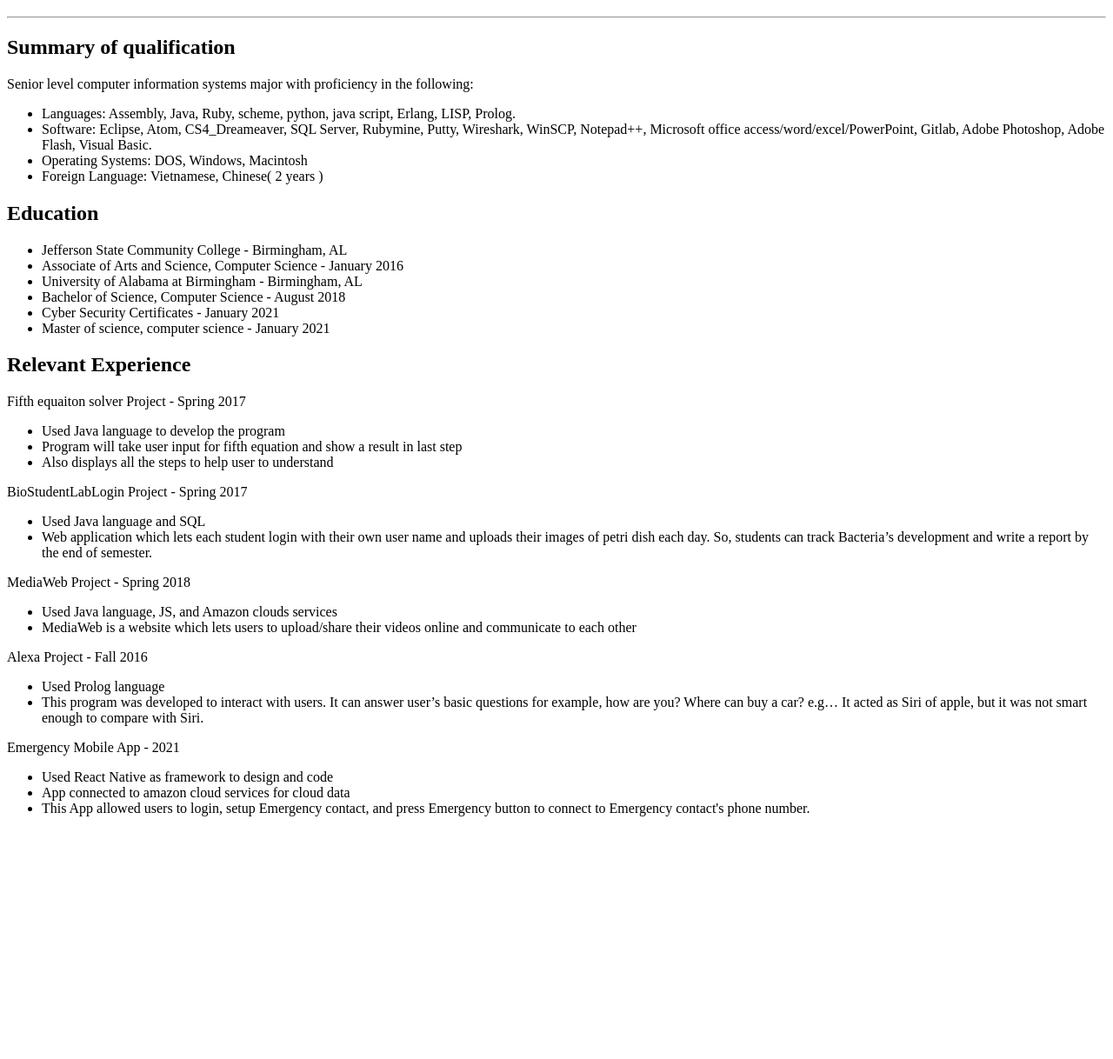
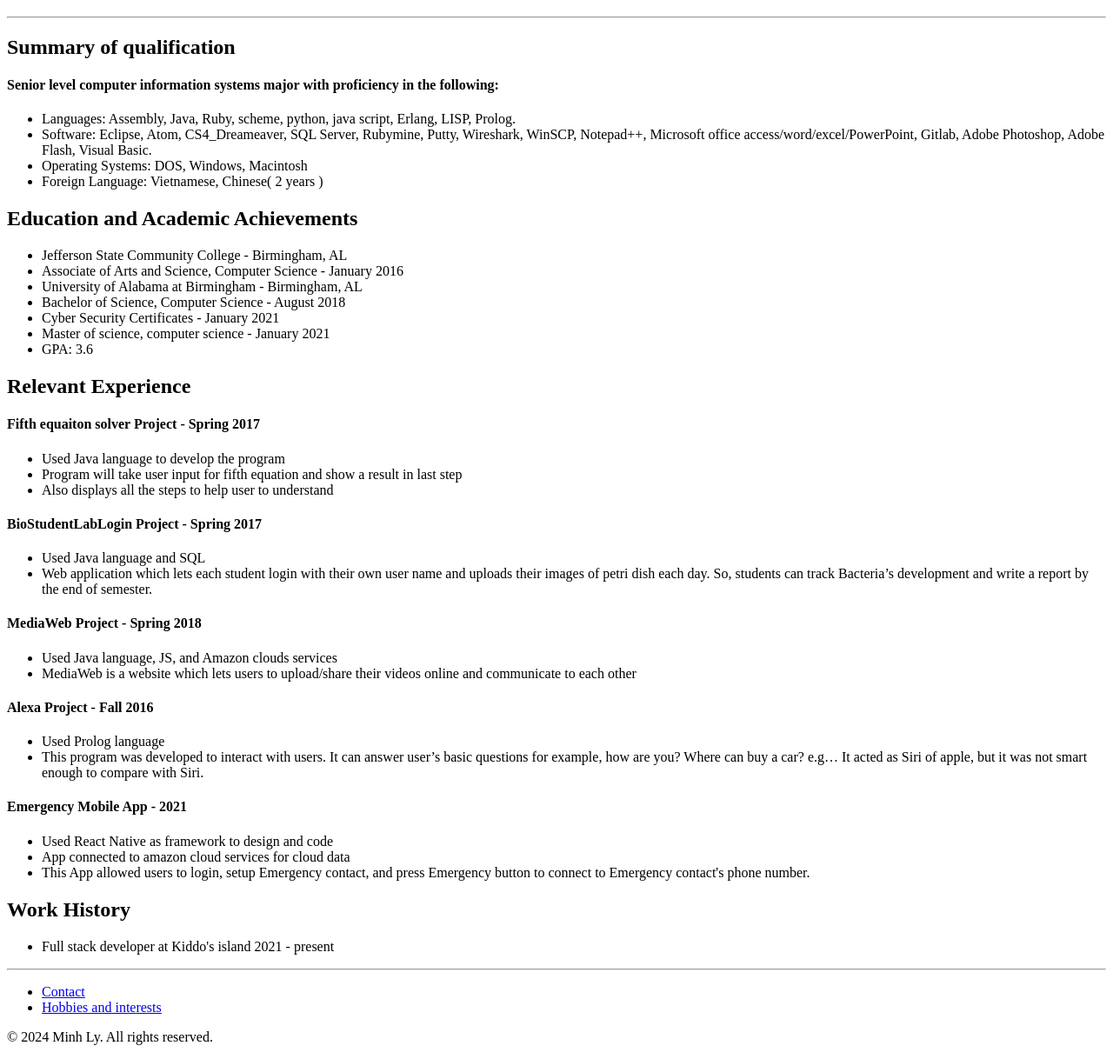
Before and after one commit to minhleeit/Minh-Ly-Porfolio, a plain HTML site: page index.html in a window 1280 px wide. Shown: the part 61-1279 px from the top of the page at 87% size. Before the commit the page ends 1016 px from the top, so only its background shows below. Drawn offline with Linux system fonts and the light colour scheme.

Commit message:
Add files via upload

```diff
--- a/index.html
+++ b/index.html
@@ -13,15 +13,15 @@
 
         <h2>Summary of qualification</h2>
 
-            <P>Senior level computer information systems major with proficiency in the following:
+            <h4>Senior level computer information systems major with proficiency in the following:</h4>
                 <ul>
                     <li>Languages: Assembly, Java, Ruby, scheme, python, java script, Erlang, LISP, Prolog.</li>
                     <li>Software: Eclipse, Atom, CS4_Dreameaver, SQL Server, Rubymine, Putty, Wireshark, WinSCP, Notepad++, Microsoft office access/word/excel/PowerPoint, Gitlab, Adobe Photoshop, Adobe Flash, Visual Basic.</li>
                     <li>Operating Systems: DOS, Windows, Macintosh</li>
                     <li>Foreign Language: Vietnamese, Chinese( 2 years )</li>
                 </ul>
-            </P>
-        <h2>Education</h2>
+
+        <h2>Education and Academic Achievements</h2>
             <ul>
                 <li>Jefferson State Community College - Birmingham, AL</li>
                 <li>Associate of Arts and Science, Computer Science - January 2016</li>
@@ -29,43 +29,59 @@
                 <li>Bachelor of  Science, Computer Science - August 2018 </li>
                 <li>Cyber Security Certificates - January 2021</li>
                 <li>Master of science, computer science - January 2021</li>
+                <li>GPA: 3.6</li>
             </ul>
 
         <h2>Relevant Experience</h2>
-            <p>Fifth equaiton solver Project - Spring 2017</p>
+
+            <h4>Fifth equaiton solver Project - Spring 2017 </h4>
                 <ul>
                     <li>Used Java language to develop the program</li>
                     <li>Program will take user input for fifth equation and show a result in last step</li>
                     <li>Also displays all the steps to help user to understand   </li>
                 </ul>
 
-            <p>BioStudentLabLogin Project - Spring 2017</p>
+            <h4>BioStudentLabLogin Project - Spring 2017</h4>
                 <ul>
                     <li>Used Java language and SQL</li>
                     <li>Web application which lets each student login with their own user name and uploads their images of petri dish each day. So, students can track Bacteria’s development and write a report by the end of semester.</li>
 
                 </ul>
 
-            <p>MediaWeb Project	- Spring 2018</p>
+            <h4>MediaWeb Project - Spring 2018</h4>
                 <ul>
                     <li>Used Java language, JS, and Amazon clouds services</li>
                     <li>MediaWeb is a website which lets users to upload/share their videos online and communicate to each other</li>
 
                 </ul>
 
-            <p>Alexa Project - Fall 2016</p>
+            <h4>Alexa Project - Fall 2016</h4>
                 <ul>
                     <li>Used Prolog language</li>
                     <li>This program was developed to interact with users. It can answer user’s basic questions for example, how are you? Where can buy a car? e.g… It acted as Siri of apple, but it was not smart enough to compare with Siri.</li>
 
                 </ul>
-            <p>Emergency Mobile App - 2021</p>
+            <h4>Emergency Mobile App - 2021</h4>
                 <ul>
                     <li>Used React Native as framework to design and code </li>
                     <li>App connected to amazon cloud services for cloud data</li>
                     <li>This App allowed users to login, setup Emergency contact, and press Emergency button to connect to Emergency contact's phone number.  </li>
                 </ul>
+        <h2>Work History</h2>
+            <ul>
+                <li>Full stack developer at Kiddo's island 2021 - present</li>
+
+            </ul>
+    <hr>
+        <ul>
+            <li><a href="./public/contact.html">Contact</a></li>
 
 
+            <li><a href="./public/hobbies-and-interests.html">Hobbies and interests</a></li>
+        </ul>
+
+    <footer>
+        <p>© 2024 Minh Ly. All rights reserved.</p>
+    </footer>
 </body>
 </html>
```
Also changed, not shown: public/hobbies-and-interests.html (added, +17 -0 lines).
